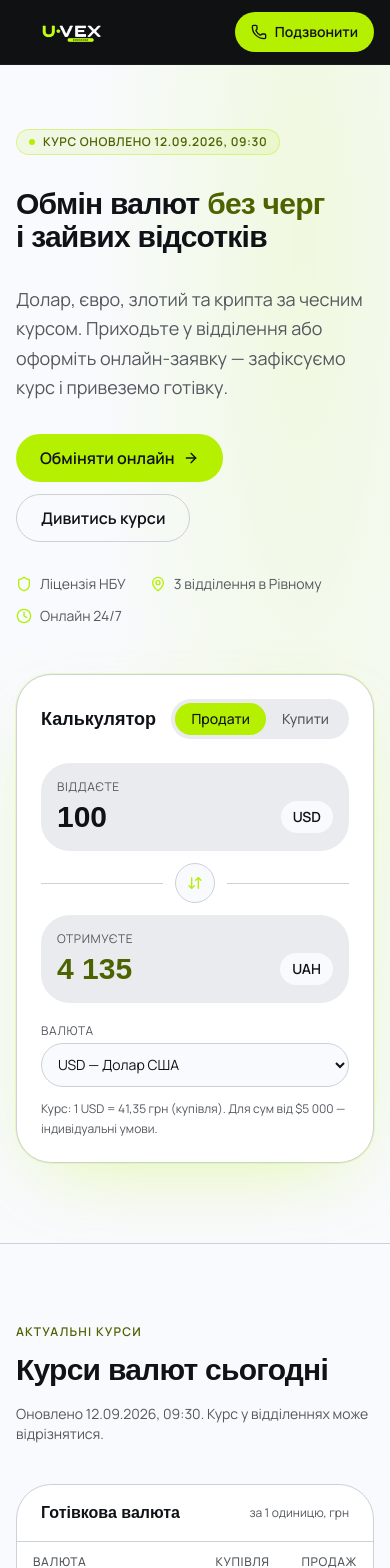
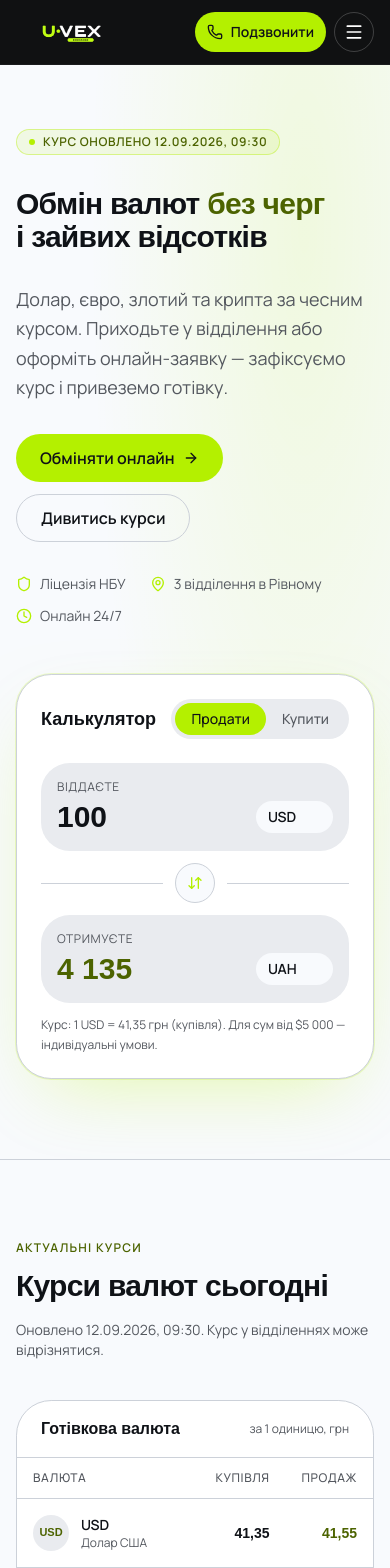
Before and after one commit to arsenidze-glitch/u-vex, a Next.js app: page / in a window 390 px wide. Shown: the top 1568 px of the page. Built offline with nearby package versions, Linux system fonts and the light colour scheme; a web font is replaced by a local one.

Commit message:
Add mobile menu and currency selectors

```diff
--- a/components/calculator.tsx
+++ b/components/calculator.tsx
@@ -16,6 +16,15 @@ export function Calculator() {
 
   const giveLabel = mode === 'sell' ? rate.code : 'UAH'
   const getLabel = mode === 'sell' ? 'UAH' : rate.code
+  const selectCurrency = (currency: string, side: 'give' | 'get') => {
+    if (currency === 'UAH') {
+      setMode(side === 'give' ? 'buy' : 'sell')
+      return
+    }
+    setCode(currency)
+    setMode(side === 'give' ? 'sell' : 'buy')
+  }
+  const currencyOptions = rates.map((item) => item.code)
 
   return (
     <div className="rounded-3xl border border-border bg-card p-6 shadow-[0_0_0_1px_color-mix(in_oklch,var(--primary)_20%,transparent),0_30px_80px_-30px_color-mix(in_oklch,var(--primary)_35%,transparent)] sm:p-8">
@@ -53,7 +62,17 @@ export function Calculator() {
               className="min-w-0 flex-1 bg-transparent font-display text-3xl font-bold outline-none placeholder:text-muted-foreground"
               placeholder="0"
             />
-            <span className="rounded-full bg-background px-3 py-1.5 text-sm font-semibold">{giveLabel}</span>
+            <div className="relative shrink-0">
+              <select
+                aria-label="Валюта, яку віддаєте"
+                value={giveLabel}
+                onChange={(e) => selectCurrency(e.target.value, 'give')}
+                className="appearance-none rounded-full bg-background py-1.5 pl-3 pr-7 text-sm font-semibold outline-none focus-visible:ring-2 focus-visible:ring-ring"
+              >
+                <option value="UAH">UAH</option>
+                {currencyOptions.map((currency) => <option key={currency} value={currency}>{currency}</option>)}
+              </select>
+            </div>
           </div>
         </div>
 
@@ -76,24 +95,19 @@ export function Calculator() {
             <output htmlFor="amount" className="min-w-0 flex-1 truncate font-display text-3xl font-bold text-accent-strong">
               {mode === 'sell' ? formatUah(result) : result.toFixed(rate.kind === 'crypto' ? 6 : 2)}
             </output>
-            <span className="rounded-full bg-background px-3 py-1.5 text-sm font-semibold">{getLabel}</span>
+            <div className="relative shrink-0">
+              <select
+                aria-label="Валюта, яку отримуєте"
+                value={getLabel}
+                onChange={(e) => selectCurrency(e.target.value, 'get')}
+                className="appearance-none rounded-full bg-background py-1.5 pl-3 pr-7 text-sm font-semibold outline-none focus-visible:ring-2 focus-visible:ring-ring"
+              >
+                <option value="UAH">UAH</option>
+                {currencyOptions.map((currency) => <option key={currency} value={currency}>{currency}</option>)}
+              </select>
+            </div>
           </div>
         </div>
-
-        <label className="mt-2 flex flex-col gap-1 text-sm">
-          <span className="text-xs uppercase tracking-wider text-muted-foreground">Валюта</span>
-          <select
-            value={code}
-            onChange={(e) => setCode(e.target.value)}
-            className="h-11 rounded-xl border border-input bg-background px-3 outline-none focus-visible:ring-2 focus-visible:ring-ring"
-          >
-            {rates.map((r) => (
-              <option key={r.code} value={r.code}>
-                {r.code} — {r.name}
-              </option>
-            ))}
-          </select>
-        </label>
 
         <p className="text-xs leading-relaxed text-muted-foreground">
           Курс: 1 {rate.code} = {formatUah(price)} грн ({mode === 'sell' ? 'купівля' : 'продаж'}). Для сум від
--- a/components/site-header.tsx
+++ b/components/site-header.tsx
@@ -1,6 +1,9 @@
+'use client'
+
 import Image from 'next/image'
 import Link from 'next/link'
-import { Phone } from 'lucide-react'
+import { Menu, Phone, X } from 'lucide-react'
+import { useState } from 'react'
 import { contacts } from '@/lib/rates'
 
 const nav = [
@@ -12,9 +15,11 @@ const nav = [
 ]
 
 export function SiteHeader() {
+  const [menuOpen, setMenuOpen] = useState(false)
+
   return (
     <header className="sticky top-0 z-40 border-b border-[#1a1b1d] bg-[#101112]">
-      <div className="mx-auto flex h-16 max-w-6xl items-center justify-between gap-6 px-4 sm:px-6">
+      <div className="mx-auto flex h-16 max-w-6xl items-center justify-between gap-3 px-4 sm:gap-6 sm:px-6">
         <Link href="/" aria-label="U·VEX Exchange — на головну" className="flex items-center">
           <Image
             src="/images/uvex-logo.png"
@@ -27,24 +32,47 @@ export function SiteHeader() {
         </Link>
         <nav aria-label="Основна навігація" className="hidden items-center gap-6 md:flex">
           {nav.map((item) => (
-            <a
-              key={item.href}
-              href={item.href}
-              className="text-sm text-white/70 transition-colors hover:text-white"
-            >
+            <a key={item.href} href={item.href} className="text-sm text-white/70 transition-colors hover:text-white">
               {item.label}
             </a>
           ))}
         </nav>
+        <div className="flex items-center gap-2">
           <a
             href={contacts.phoneHref}
-          className="inline-flex h-10 items-center gap-2 rounded-full bg-primary px-4 text-sm font-semibold text-primary-foreground transition-transform hover:scale-[1.03]"
+            className="inline-flex h-10 items-center gap-2 rounded-full bg-primary px-3 text-sm font-semibold text-primary-foreground transition-transform hover:scale-[1.03] sm:px-4"
           >
             <Phone className="size-4" aria-hidden="true" />
             <span className="hidden sm:inline">{contacts.phone}</span>
             <span className="sm:hidden">Подзвонити</span>
           </a>
+          <button
+            type="button"
+            aria-label={menuOpen ? 'Закрити меню' : 'Відкрити меню'}
+            aria-expanded={menuOpen}
+            onClick={() => setMenuOpen((open) => !open)}
+            className="inline-flex size-10 items-center justify-center rounded-full border border-white/20 text-white md:hidden"
+          >
+            {menuOpen ? <X className="size-5" /> : <Menu className="size-5" />}
+          </button>
         </div>
+      </div>
+      {menuOpen && (
+        <nav aria-label="Мобільна навігація" className="border-t border-white/10 bg-[#101112] px-4 py-3 md:hidden">
+          <div className="mx-auto flex max-w-6xl flex-col gap-1">
+            {nav.map((item) => (
+              <a
+                key={item.href}
+                href={item.href}
+                onClick={() => setMenuOpen(false)}
+                className="rounded-xl px-3 py-3 text-sm text-white/80 hover:bg-white/10 hover:text-white"
+              >
+                {item.label}
+              </a>
+            ))}
+          </div>
+        </nav>
+      )}
     </header>
   )
 }
```
Lines whose indentation alone changed are shown as unchanged.
